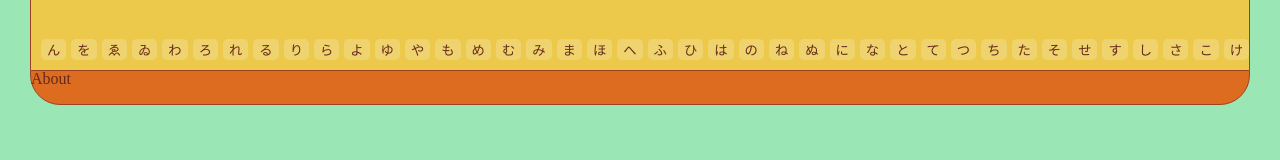
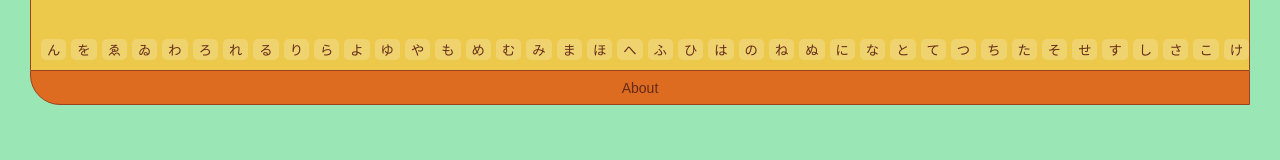
Before and after one commit to jasonkarjadi/kotomi, a Next.js app: page /edawakare in a window 1280 px wide. Shown: the part 575-735 px from the top of the page. Built offline with nearby package versions, Linux system fonts and the light colour scheme.

Commit message:
fix nav border radius

```diff
--- a/components/Layout.tsx
+++ b/components/Layout.tsx
@@ -12,18 +12,9 @@ const MyLayout: FC<MyLayoutProps> = ({ children }) => {
     <div className="layoutcontainer contentlayout">
       <WideHrz />
       <div className="middlecenter">
-        <MyNav />
-        <div className="izumi">{children}</div>
-        <div
-          style={{
-            height: "35px",
-            background: colors.lighter,
-            borderRadius: "0 0 30px 30px",
-            border: borders.fence,
-          }}
-        >
-          About
-        </div>
+        <MyNav>
+          <div className="izumi">{children}</div>
+        </MyNav>
       </div>
       <WideHrz>
         <small>Copyright &copy; 2022 Jason Karjadi. All rights reserved</small>
--- a/components/Nav.tsx
+++ b/components/Nav.tsx
@@ -34,10 +34,12 @@ const NavBtn: FC<NavBtnProps> = ({ href, children }) => {
           border-left: none;
         }
         .navbtn:first-child {
-          border-radius: 30px 0 0 0;
+          border-top-left-radius: inherit;
+          border-bottom-left-radius: inherit;
         }
         .navbtn:last-child {
-          border-radius: 0 30px 0 0;
+          border-top-right-radius: inherit;
+          border-bottom-right-radius: inherit;
         }
         .navbtn:hover {
           box-shadow: 0 -1px 5px ${colors.darker} inset;
@@ -57,22 +59,36 @@ const NavBtn: FC<NavBtnProps> = ({ href, children }) => {
   );
 };
 
-interface MyNavProps {}
+interface MyNavProps {
+  children?: ReactNode;
+}
 
-const MyNav: FC<MyNavProps> = () => {
+const MyNav: FC<MyNavProps> = ({ children }) => {
   return (
-    <nav className="topnav">
-      <NavBtn href="/edawakare">枝分かれ</NavBtn>
-      <NavBtn href="#">品詞</NavBtn>
-      <NavBtn href="#">未実装</NavBtn>
-      <NavBtn href="#">未実装</NavBtn>
+    <>
+      <nav className="headnav">
+        <NavBtn href="/edawakare">枝分かれ</NavBtn>
+        <NavBtn href="#">品詞</NavBtn>
+        <NavBtn href="#">未実装</NavBtn>
+        <NavBtn href="#">未実装</NavBtn>
+      </nav>
+      {children}
+      <nav className="footnav">
+        <NavBtn href="/about">About</NavBtn>
+      </nav>
       <style jsx>{`
-        .topnav {
+        nav {
           height: 35px;
           display: flex;
         }
+        .headnav {
+          border-radius: 30px 30px 0 0;
+        }
+        .footnav {
+          border-radius: 0 0 30px 30px;
+        }
       `}</style>
-    </nav>
+    </>
   );
 };
 
```
